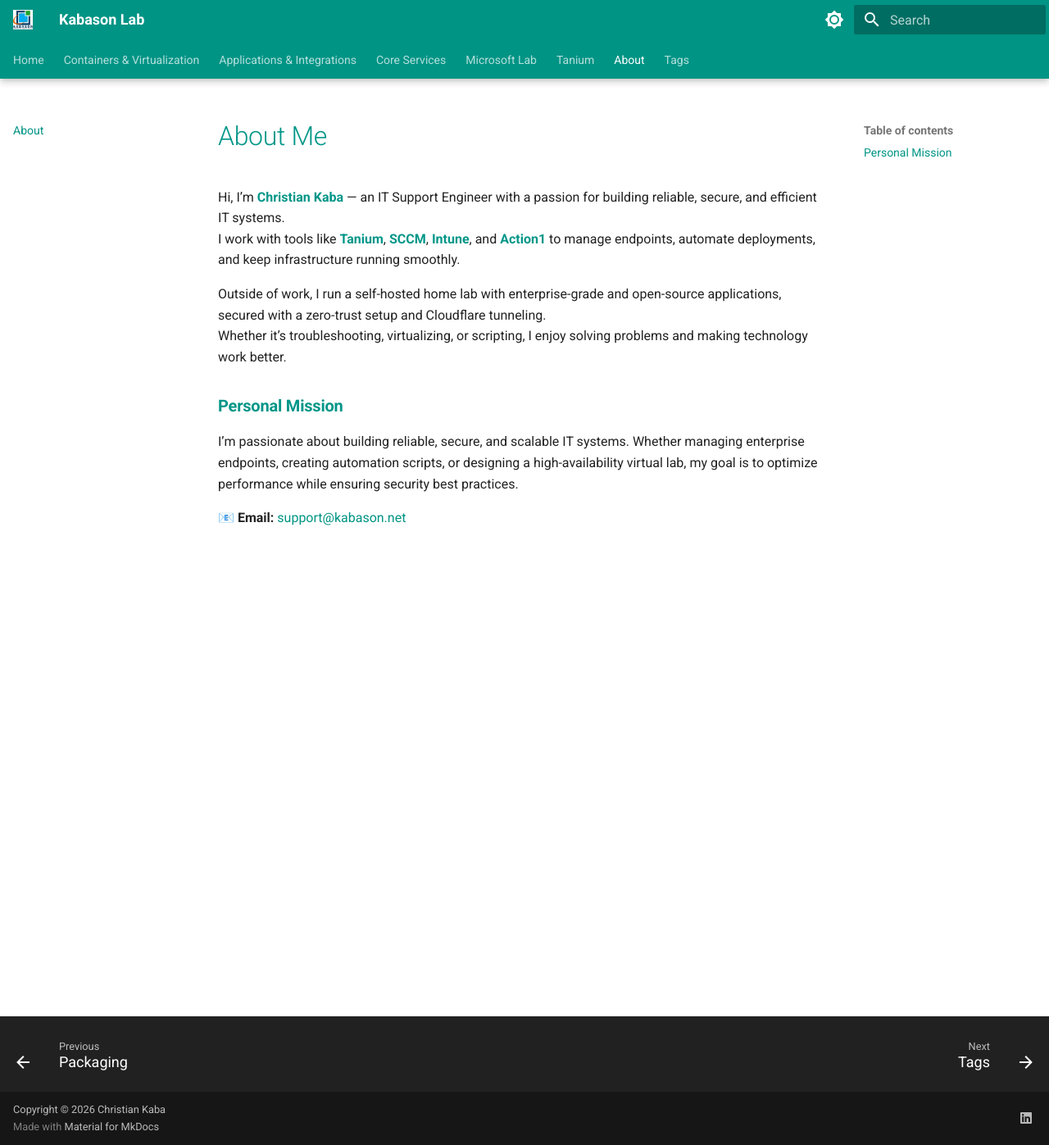
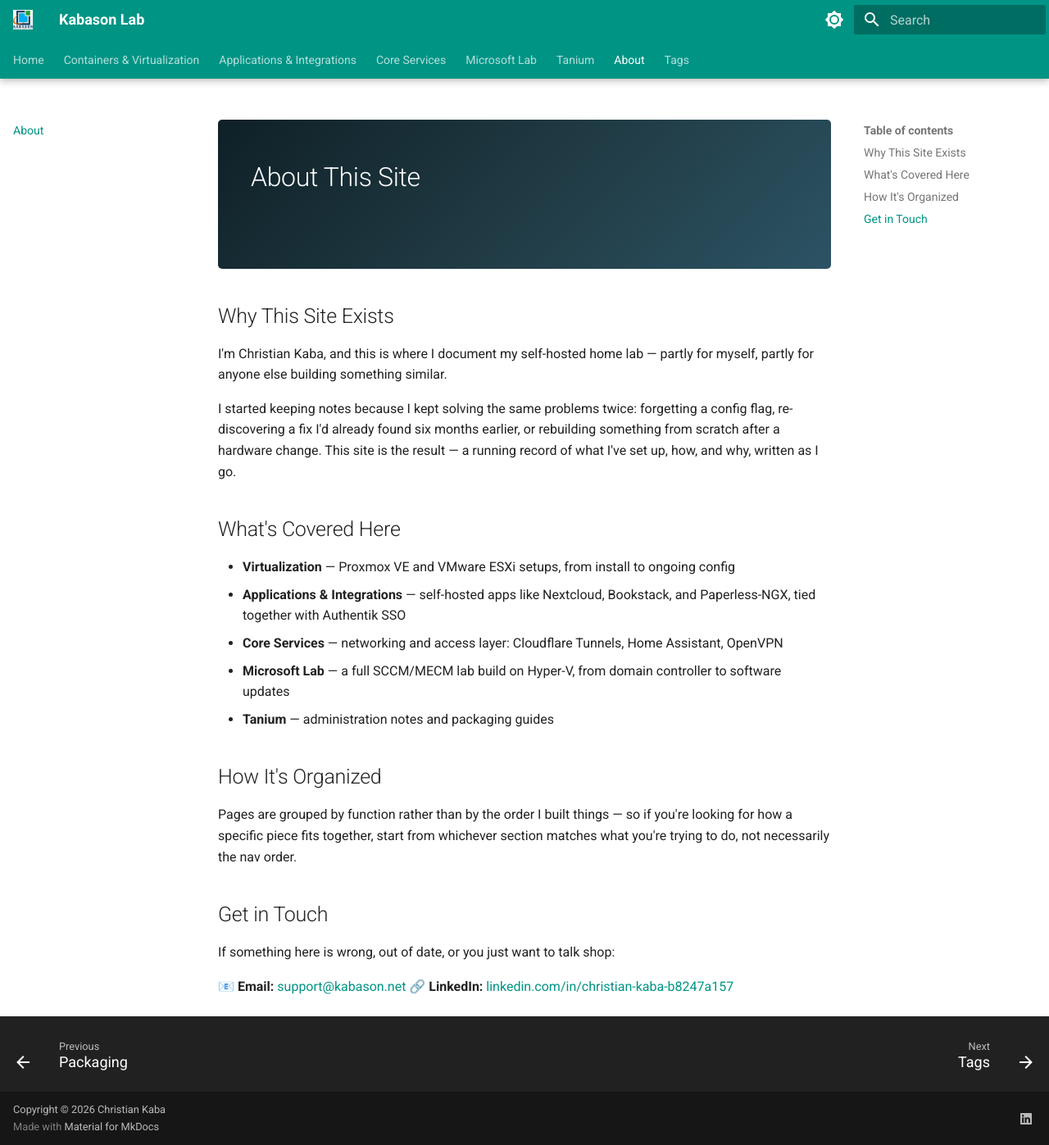
Before and after one commit to doyenkbs/MKDocs, an MkDocs documentation site: the page built from docs/about.md, in a window 1280 px wide and 1397 px high. Shown: the whole window at 82% size. Built offline with MkDocs 1.6.1 and Material for MkDocs 9.7.7, drawn with Linux system fonts in a browser that asks for light colours.

Commit message:
About page

```diff
--- a/docs/about.md
+++ b/docs/about.md
@@ -1,12 +1,34 @@
-# <span style="color:#009688;">About Me</span>
+<div class="hero-banner" markdown>
+# About This Site
+</div>
 
-Hi, I’m **<span style="color:#009688;">Christian Kaba** — an IT Support Engineer with a passion for building reliable, secure, and efficient IT systems.
-I work with tools like **<span style="color:#009688;">Tanium**, **<span style="color:#009688;">SCCM**, **<span style="color:#009688;">Intune**, and **<span style="color:#009688;">Action1** to manage endpoints, automate deployments, and keep infrastructure running smoothly.
+## Why This Site Exists
 
-Outside of work, I run a self-hosted home lab with enterprise-grade and open-source applications, secured with a zero-trust setup and Cloudflare tunneling.
-Whether it’s troubleshooting, virtualizing, or scripting, I enjoy solving problems and making technology work better.
+I'm Christian Kaba, and this is where I document my self-hosted home lab —
+partly for myself, partly for anyone else building something similar.
 
-### **<span style="color:#009688;">Personal Mission**
-I’m passionate about building reliable, secure, and scalable IT systems. Whether managing enterprise endpoints, creating automation scripts, or designing a high-availability virtual lab, my goal is to optimize performance while ensuring security best practices.
+I started keeping notes because I kept solving the same problems twice: forgetting
+a config flag, re-discovering a fix I'd already found six months earlier, or
+rebuilding something from scratch after a hardware change. This site is the
+result — a running record of what I've set up, how, and why, written as I go.
+
+## What's Covered Here
+
+- **Virtualization** — Proxmox VE and VMware ESXi setups, from install to ongoing config
+- **Applications & Integrations** — self-hosted apps like Nextcloud, Bookstack, and Paperless-NGX, tied together with Authentik SSO
+- **Core Services** — networking and access layer: Cloudflare Tunnels, Home Assistant, OpenVPN
+- **Microsoft Lab** — a full SCCM/MECM lab build on Hyper-V, from domain controller to software updates
+- **Tanium** — administration notes and packaging guides
+
+## How It's Organized
+
+Pages are grouped by function rather than by the order I built things — so if
+you're looking for how a specific piece fits together, start from whichever
+section matches what you're trying to do, not necessarily the nav order.
+
+## Get in Touch
+
+If something here is wrong, out of date, or you just want to talk shop:
 
 📧 **Email:** [support@kabason.net](mailto:ckaba@kabason.net)
+🔗 **LinkedIn:** [linkedin.com/in/christian-kaba-b8247a157](https://linkedin.com/in/christian-kaba-b8247a157)
```
